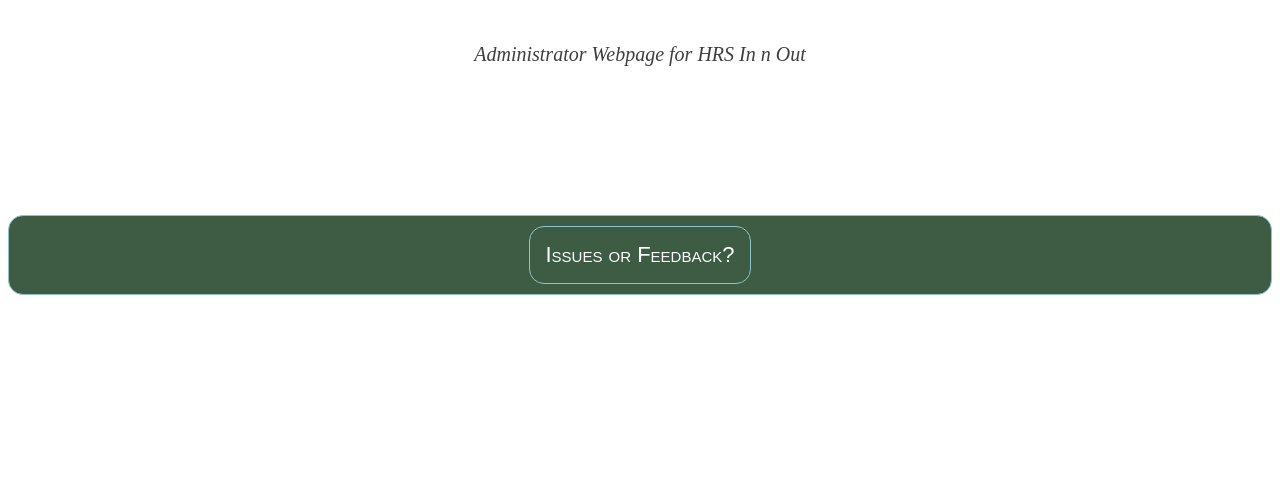
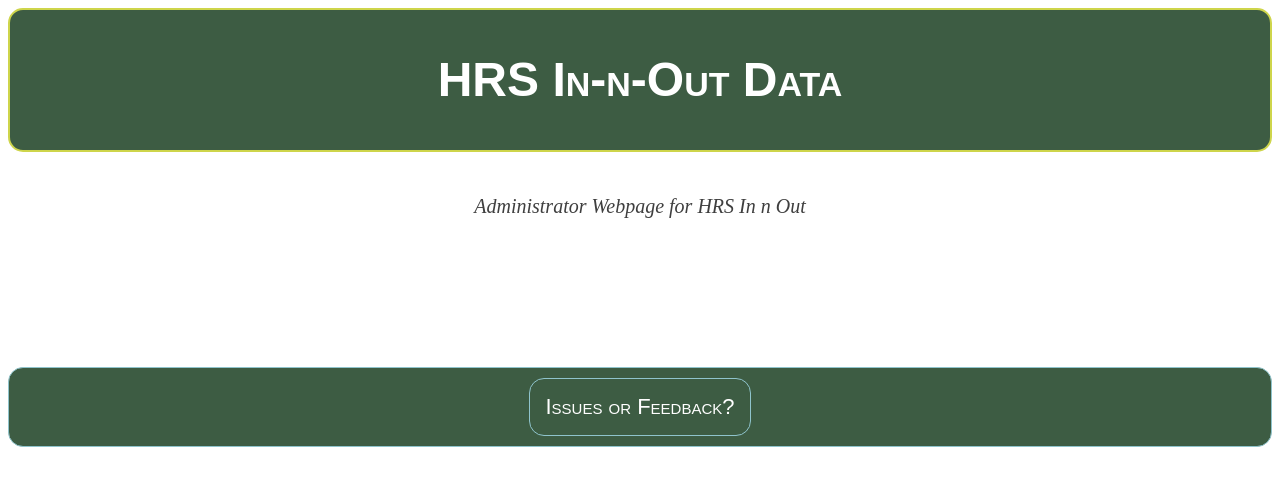
Before and after one commit to HRSinstitute/HRS-In-n-Out, a plain HTML site: page home.html in a window 1280 px wide. Drawn offline with Linux system fonts and the light colour scheme.

Commit message:
Update home.html

```diff
--- a/home.html
+++ b/home.html
@@ -4,7 +4,7 @@
 	<head>
 	<!--<meta name="viewport" content="width=device-width, initial-scale=1">-->
 	<link rel="shortcut icon" href="favicon.ico" type="image/x-icon"/>
-		<title>HRS In n Out Admin</title>
+		<title>HRS In-n-Out Admin</title>
 	<link rel="stylesheet" type="text/css" href="style.css">
 
 
@@ -20,6 +20,9 @@
 
 
 <body>
+	<div id="header">
+<h1>HRS In-n-Out Data</h1>
+</div>
 	<div id="wrapper">
 
 
```
